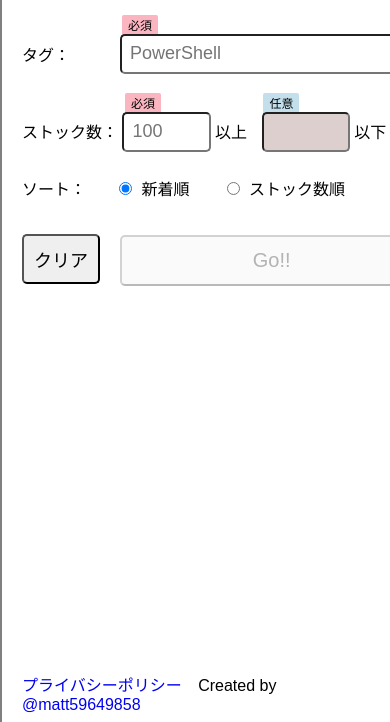
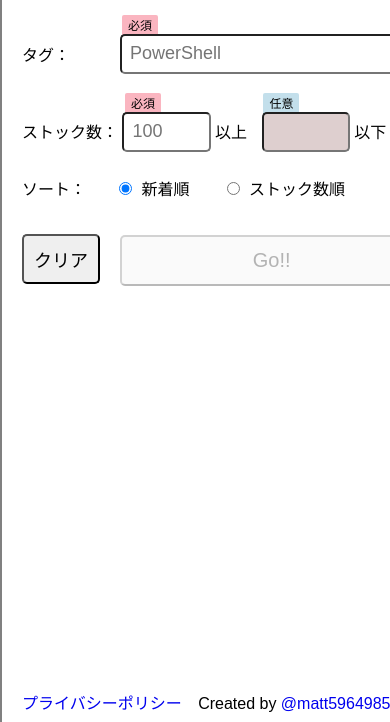
Before and after one commit to matt-note/qiita-tag-kensaku, a plain HTML site: page index.html in a window 390 px wide. Shown: the part 122-844 px from the top of the page. Drawn offline with Linux system fonts and the light colour scheme.

Commit message:
フッターのスタイルを微修正

```diff
--- a/style.css
+++ b/style.css
@@ -150,12 +150,19 @@ body {
   background-color: rgb(232, 255, 221) !important;
 }
 
+.container {
+  position: relative;
+}
 .footer {
-  position: fixed;
+  /* position: fixed;
   bottom: 0;
   right: 400;
   margin-bottom: 8px;
-  /* z-index: -1; */
+  z-index: -1; */
+  position: absolute;
+  bottom: 0;
+  right: 400;
+  margin-bottom: 8px;
 }
 
 /* modal */
@@ -240,7 +247,7 @@ body {
 /* 画面が小さい時に適用される */
 @media screen and (max-width: 900px) {
   .container {
-    width: 460px;
+    width: 430px;
   }
 
 }
```
